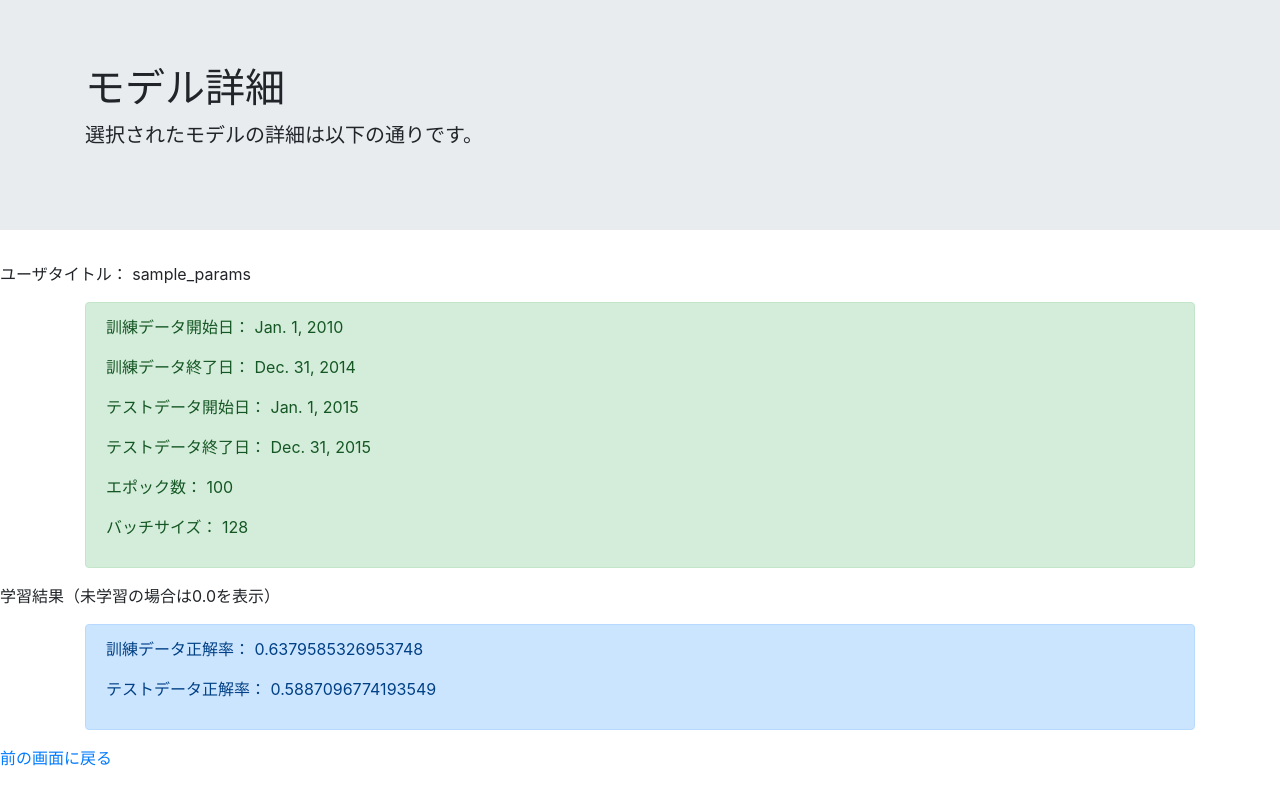
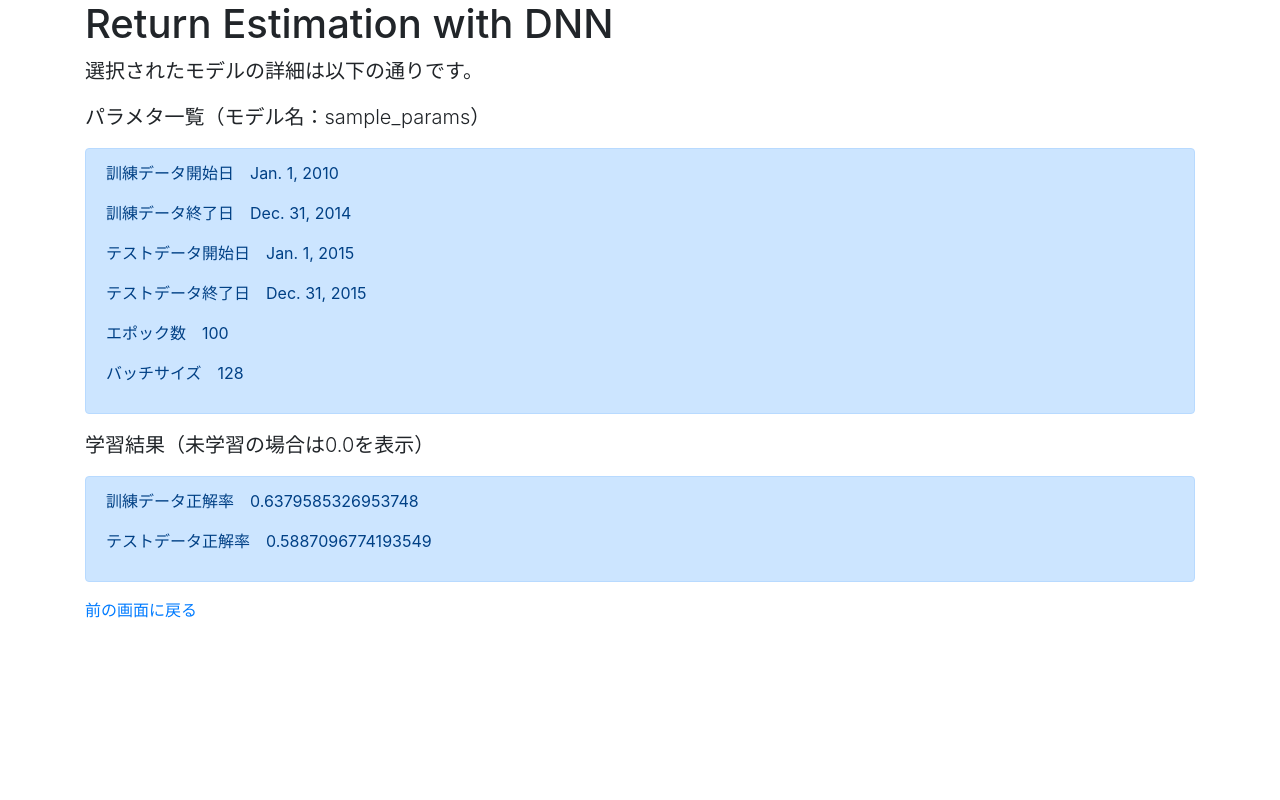
Before and after one commit to kood-devs/ReturnEstimationWebApp, a Django app: page /detail/5 in a window 1280 px wide. Run offline with Django 3.2, Linux system fonts and the light colour scheme; data comes from the database, SQL or seed files in the repository; both versions use the stored data as it was after the commit; some libraries are stand-ins or nearby versions.

Commit message:
modify html format

```diff
--- a/templates/detail.html
+++ b/templates/detail.html
@@ -1,34 +1,32 @@
 {% extends 'base.html' %}
 
 {% block header %}
-<div class="jumbotron jumbotron-fluid">
     <div class="container">
-        <h1 class="display-8">モデル詳細</h1>
+        <h1>Return Estimation with DNN</h1>
         <p class="lead">選択されたモデルの詳細は以下の通りです。</p>
     </div>
-</div>
 {% endblock header %}
 
 {% block content %}
-<p>ユーザタイトル： {{ object.title }}</p>
 <div class='container'>
-    <div class="alert alert-success" role="alert">
-        <p>訓練データ開始日： {{ object.train_start }}</p>
-        <p>訓練データ終了日： {{ object.train_end }}</p>
-        <p>テストデータ開始日： {{ object.test_start }}</p>
-        <p>テストデータ終了日： {{ object.test_end }}</p>
-        <p>エポック数： {{ object.epoch }}</p>
-        <p>バッチサイズ： {{ object.batch_size }}</p>
+    <p class="lead">パラメタ一覧（モデル名：{{ object.title }}）</p>
+    <div class="alert alert-primary" role="alert">
+        <p>訓練データ開始日　{{ object.train_start }}</p>
+        <p>訓練データ終了日　{{ object.train_end }}</p>
+        <p>テストデータ開始日　{{ object.test_start }}</p>
+        <p>テストデータ終了日　{{ object.test_end }}</p>
+        <p>エポック数　{{ object.epoch }}</p>
+        <p>バッチサイズ　{{ object.batch_size }}</p>
     </div>
 </div>
 
-<p>学習結果（未学習の場合は0.0を表示）</p>
 <div class='container'>
+    <p class="lead">学習結果（未学習の場合は0.0を表示）</p>
     <div class="alert alert-primary" role="alert">
-        <p>訓練データ正解率： {{ object.train_acc }}</p>
-        <p>テストデータ正解率： {{ object.test_acc }}</p>
+        <p>訓練データ正解率　{{ object.train_acc }}</p>
+        <p>テストデータ正解率　{{ object.test_acc }}</p>
     </div>
+<a href="{{request.META.HTTP_REFERER}}">前の画面に戻る</a>
 </div>
-<a href="{{request.META.HTTP_REFERER}}">前の画面に戻る</a>
 
 {% endblock content %}
```
Also changed, not shown: templates/delete_params.html (+10 -9 lines), templates/main.html (+7 -4 lines), templates/set_params.html (+5 -3 lines), db.sqlite3.
